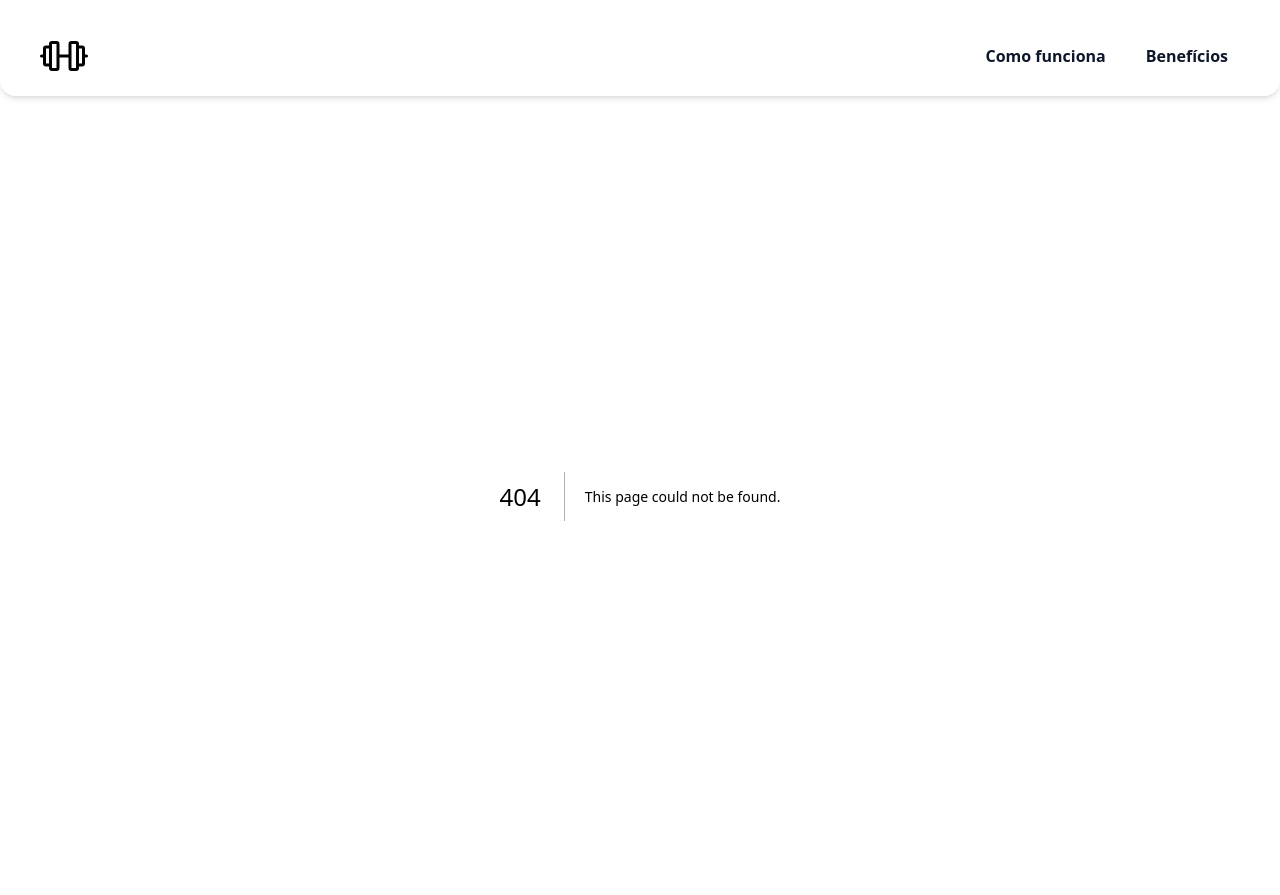
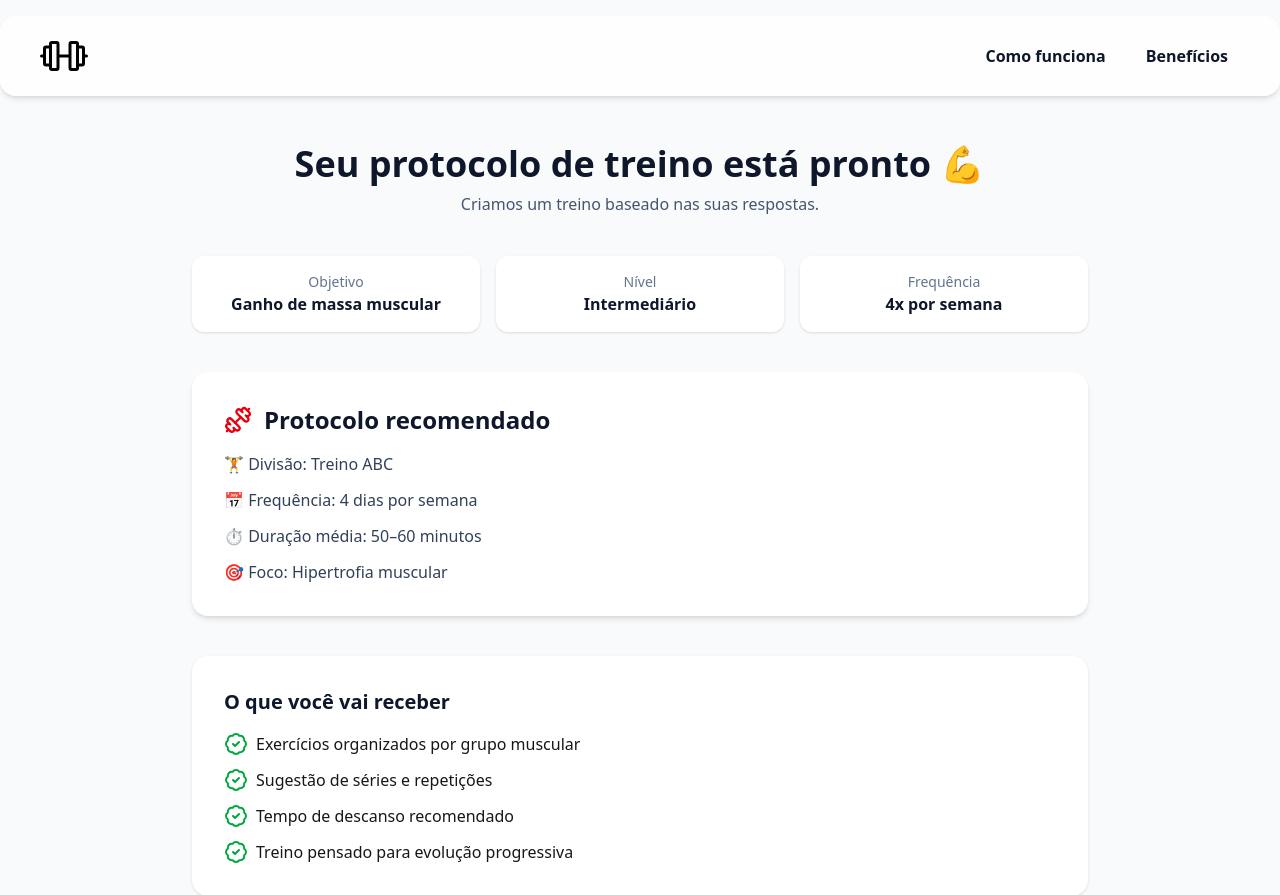
Before and after one commit to RobertoBMJunior/gym-site, a Next.js app: page /resultado in a window 1280 px wide. Before the commit this address had no page. Shown: the top 895 px of the page. Built offline with nearby package versions, Linux system fonts and the light colour scheme.

Commit message:
feat: Criar versão preliminar da pagina de resultado

```diff
--- /dev/null
+++ b/src/app/resultado/page.tsx
@@ -0,0 +1,97 @@
+import { BadgeCheck, Dumbbell, Download } from 'lucide-react'
+
+export default function ResultadoPage() {
+  return (
+    <main className="min-h-screen bg-slate-50 px-6 py-12">
+      <div className="max-w-4xl mx-auto">
+        {/* Header */}
+        <div className="text-center mb-10">
+          <h1 className="text-4xl font-bold text-slate-900 mb-2">
+            Seu protocolo de treino está pronto 💪
+          </h1>
+          <p className="text-slate-600">
+            Criamos um treino baseado nas suas respostas.
+          </p>
+        </div>
+
+        {/* Resumo do perfil */}
+        <div className="grid grid-cols-1 sm:grid-cols-3 gap-4 mb-10">
+          <div className="bg-white rounded-xl p-4 text-center shadow-sm">
+            <p className="text-slate-500 text-sm">Objetivo</p>
+            <p className="font-semibold text-slate-900">
+              Ganho de massa muscular
+            </p>
+          </div>
+
+          <div className="bg-white rounded-xl p-4 text-center shadow-sm">
+            <p className="text-slate-500 text-sm">Nível</p>
+            <p className="font-semibold text-slate-900">Intermediário</p>
+          </div>
+
+          <div className="bg-white rounded-xl p-4 text-center shadow-sm">
+            <p className="text-slate-500 text-sm">Frequência</p>
+            <p className="font-semibold text-slate-900">4x por semana</p>
+          </div>
+        </div>
+
+        {/* Card principal do protocolo */}
+        <div className="bg-white rounded-2xl shadow-md p-8 mb-10">
+          <div className="flex items-center gap-3 mb-4">
+            <Dumbbell className="text-red-600" size={28} />
+            <h2 className="text-2xl font-bold text-slate-900">
+              Protocolo recomendado
+            </h2>
+          </div>
+
+          <ul className="space-y-3 text-slate-700 font-medium">
+            <li>🏋️ Divisão: Treino ABC</li>
+            <li>📅 Frequência: 4 dias por semana</li>
+            <li>⏱️ Duração média: 50–60 minutos</li>
+            <li>🎯 Foco: Hipertrofia muscular</li>
+          </ul>
+        </div>
+
+        {/* O que está incluso */}
+        <div className="bg-white rounded-2xl shadow-sm p-8 mb-12">
+          <h3 className="text-xl font-bold text-slate-900 mb-4">
+            O que você vai receber
+          </h3>
+
+          <div className="grid gap-3">
+            <div className="flex items-center gap-2">
+              <BadgeCheck className="text-green-600" />
+              <span>Exercícios organizados por grupo muscular</span>
+            </div>
+
+            <div className="flex items-center gap-2">
+              <BadgeCheck className="text-green-600" />
+              <span>Sugestão de séries e repetições</span>
+            </div>
+
+            <div className="flex items-center gap-2">
+              <BadgeCheck className="text-green-600" />
+              <span>Tempo de descanso recomendado</span>
+            </div>
+
+            <div className="flex items-center gap-2">
+              <BadgeCheck className="text-green-600" />
+              <span>Treino pensado para evolução progressiva</span>
+            </div>
+          </div>
+        </div>
+
+        {/* CTA final */}
+        <div className="text-center">
+          <button className="inline-flex items-center gap-3 bg-red-600 hover:brightness-105 transition px-10 py-5 rounded-full text-white font-semibold text-xl cursor-pointer">
+            <Download />
+            Baixar protocolo em PDF
+          </button>
+
+          <p className="text-slate-500 text-sm mt-4">
+            Você pode salvar ou imprimir seu treino.
+          </p>
+        </div>
+      </div>
+    </main>
+  )
+}
```
